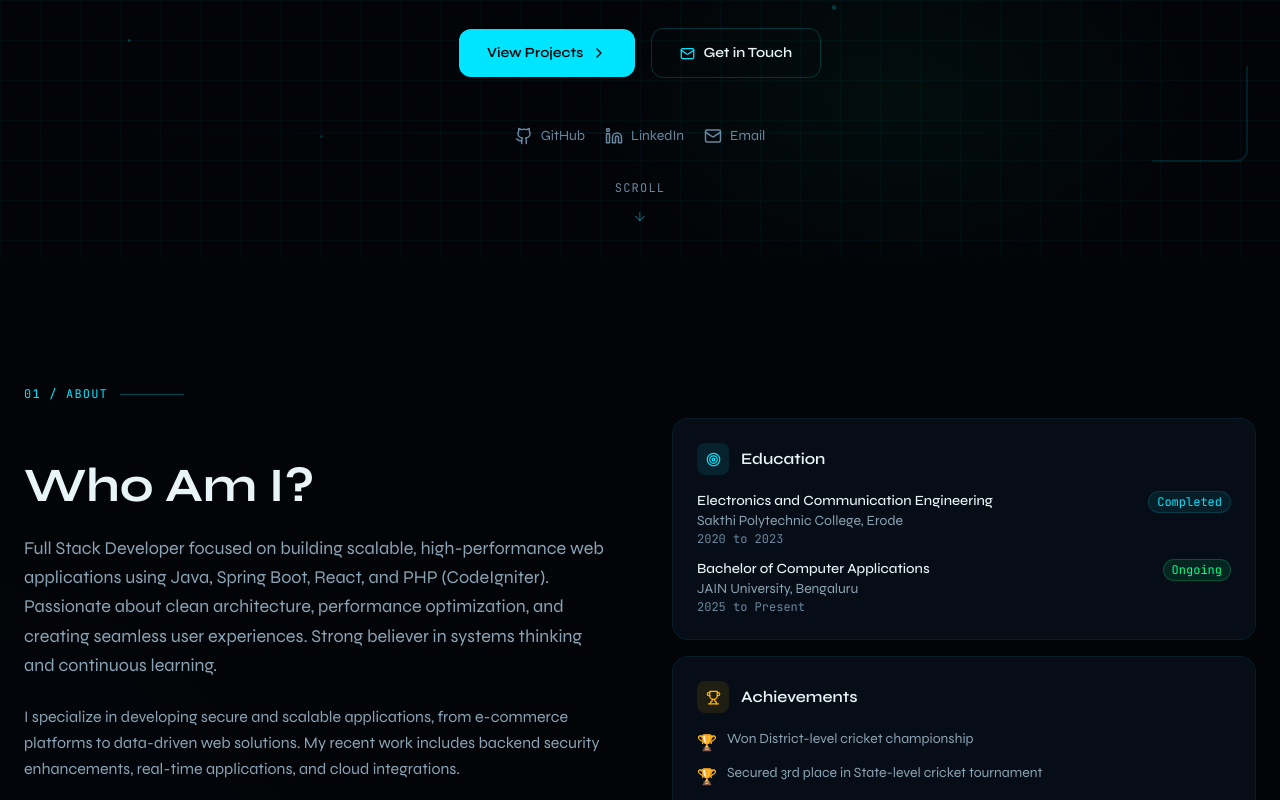
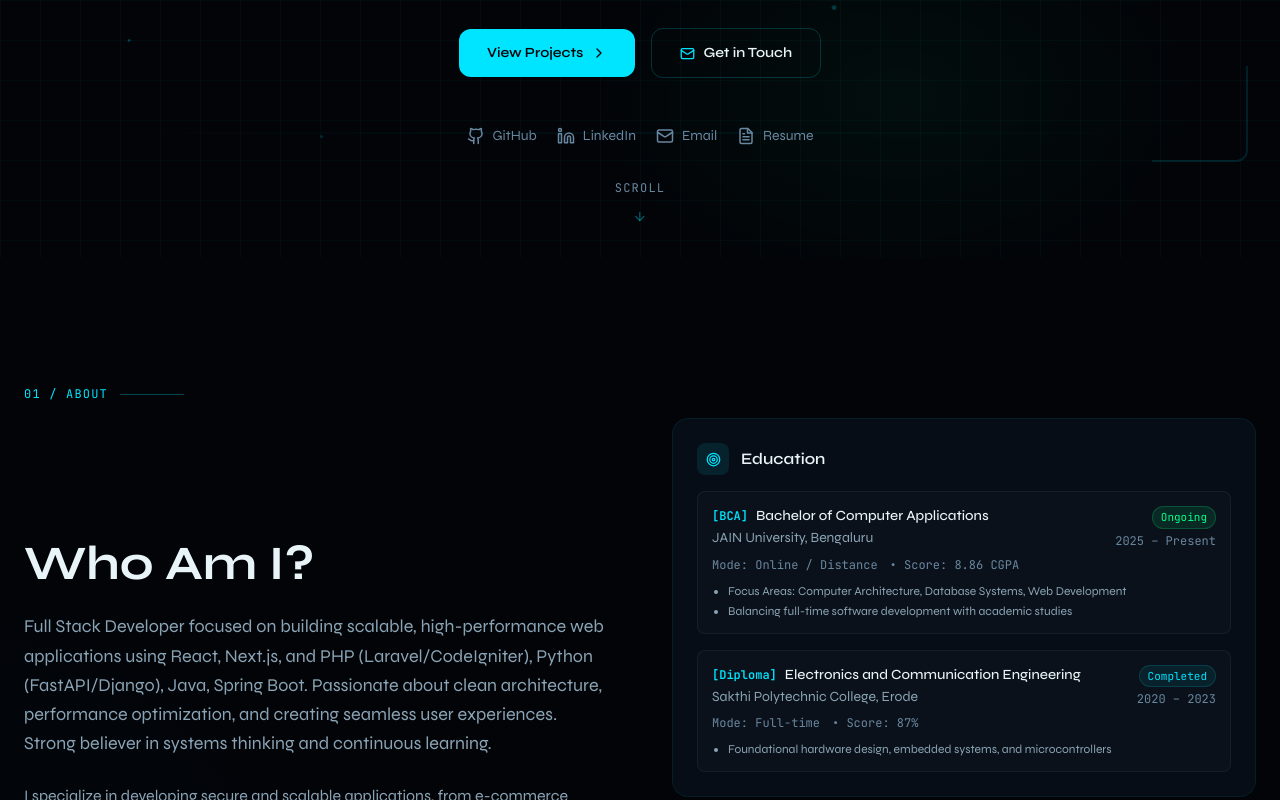
Before and after one commit to sabari05d/sabarinathan-portfolio, a Next.js app: page / in a window 1280 px wide. Shown: the part 560-1360 px from the top of the page. Built offline with nearby package versions, Linux system fonts and the light colour scheme.

Commit message:
V-1.3 Data updated and Resume added

```diff
--- a/src/components/sections/AboutSection.tsx
+++ b/src/components/sections/AboutSection.tsx
@@ -257,28 +257,50 @@ export default function AboutSection() {
                 </div>
                 <h3 className="font-semibold text-[#e8f4f8]">Education</h3>
               </div>
-              <div className="space-y-3">
+              <div className="space-y-4">
                 {data.education.map((edu) => (
-                  <div key={edu.course} className="flex justify-between items-start">
+                  <div
+                    key={edu.course}
+                    className="p-3.5 rounded-lg bg-[rgba(255,255,255,0.02)] border border-[rgba(255,255,255,0.05)] hover:border-[rgba(0,229,255,0.2)] transition-all"
+                  >
+                    <div className="flex justify-between items-start gap-2">
                       <div>
+                        <div className="flex items-center gap-2">
+                          <span className="text-xs font-mono font-semibold text-[#00e5ff]">
+                            [{edu.degree}]
+                          </span>
                           <p className="text-sm font-medium text-[#e8f4f8]">{edu.course}</p>
-                      <p className="text-sm text-[#8ba4b5]">{edu.institution}</p>
-                      <p
-                        className="text-xs text-[#6a87a0]"
-                        style={{ fontFamily: "'JetBrains Mono', monospace" }}
-                      >
-                        {edu.time}
-                      </p>
                         </div>
+                        <p className="text-sm text-[#8ba4b5] mt-0.5">{edu.institution}</p>
+                      </div>
+
+                      <div className="flex flex-col items-end gap-1">
                         <span
-                      className={`text-xs px-2 py-0.5 rounded-full ${edu.status === 'Ongoing'
+                          className={`text-[11px] px-2 py-0.5 rounded-full font-mono ${edu.status === 'Ongoing'
                               ? 'bg-[rgba(0,255,136,0.1)] text-[#00ff88] border border-[rgba(0,255,136,0.2)]'
                               : 'bg-[rgba(0,229,255,0.08)] text-[#00e5ff] border border-[rgba(0,229,255,0.15)]'
                             }`}
-                      style={{ fontFamily: "'JetBrains Mono', monospace" }}
                         >
                           {edu.status}
                         </span>
+                        <span className="text-xs text-[#6a87a0] font-mono">{edu.time}</span>
+                      </div>
+                    </div>
+
+                    {/* Mode & Score Badge Bar */}
+                    <div className="flex items-center gap-3 mt-2 text-xs font-mono text-[#6a87a0]">
+                      {edu.mode && <span>Mode: {edu.mode}</span>}
+                      {edu.score && <span>• Score: {edu.score}</span>}
+                    </div>
+
+                    {/* Bullet Highlights for Context */}
+                    {edu.highlights && edu.highlights.length > 0 && (
+                      <ul className="mt-2.5 space-y-1 pl-4 list-disc text-xs text-[#8ba4b5]">
+                        {edu.highlights.map((item, idx) => (
+                          <li key={idx}>{item}</li>
+                        ))}
+                      </ul>
+                    )}
                   </div>
                 ))}
               </div>
--- a/src/components/sections/ContactSection.tsx
+++ b/src/components/sections/ContactSection.tsx
@@ -2,7 +2,7 @@
 
 import { useRef } from 'react'
 import { motion, useInView } from 'framer-motion'
-import { Mail, Github, Linkedin, Globe, Send, ArrowRight,Phone } from 'lucide-react'
+import { Mail, Github, Linkedin, Globe, Send, ArrowRight, Phone, FileText } from 'lucide-react'
 import data from '@/data/portfolio.json'
 
 export default function ContactSection() {
@@ -40,6 +40,13 @@ export default function ContactSection() {
       value: data.contact.mobile,
       href: telHref,
       color: '#00ff88',
+    },
+    {
+      icon: FileText,
+      label: 'Resume',
+      value: 'Download Resume',
+      href: data.contact.resume,
+      color: '#00e5ff',
     },
   ]
 
--- a/src/components/sections/HeroSection.tsx
+++ b/src/components/sections/HeroSection.tsx
@@ -2,7 +2,7 @@
 
 import { useEffect, useState, useRef } from 'react'
 import { motion, useReducedMotion } from 'framer-motion'
-import { Github, Linkedin, Mail, ArrowDown, Zap, ChevronRight } from 'lucide-react'
+import { Github, Linkedin, Mail, ArrowDown, Zap, ChevronRight, FileText } from 'lucide-react'
 import data from '@/data/portfolio.json'
 
 const ROLES = data.landing.roles
@@ -225,6 +225,7 @@ export default function HeroSection() {
             { href: data.contact.github, Icon: Github, label: 'GitHub' },
             { href: data.contact.linkedin, Icon: Linkedin, label: 'LinkedIn' },
             { href: `mailto:${data.contact.email}`, Icon: Mail, label: 'Email' },
+            { href: data.contact.resume, Icon: FileText, label: 'Resume' },
           ].map(({ href, Icon, label }) => (
             <a
               key={label}
--- a/src/data/portfolio.json
+++ b/src/data/portfolio.json
@@ -1,7 +1,7 @@
 {
     "name": "Sabarinathan D",
     "title": "Full Stack Developer",
-    "summary": "Full Stack Developer focused on building scalable, high-performance web applications using Java, Spring Boot, React, and PHP (CodeIgniter). Passionate about clean architecture, performance optimization, and creating seamless user experiences. Strong believer in systems thinking and continuous learning.",
+    "summary": "Full Stack Developer focused on building scalable, high-performance web applications using React, Next.js, and PHP (Laravel/CodeIgniter), Python (FastAPI/Django), Java, Spring Boot. Passionate about clean architecture, performance optimization, and creating seamless user experiences. Strong believer in systems thinking and continuous learning.",
     "subsummary": "I specialize in developing secure and scalable applications, from e-commerce platforms to data-driven web solutions. My recent work includes backend security enhancements, real-time applications, and cloud integrations.",
     "landing": {
         "title": "Sabarinathan D",
@@ -184,8 +184,8 @@
                 "icon": "✨",
                 "span": "lg:col-span-1",
                 "skills": [
+                    "Gemini",
                     "OpenAI",
-                    "Gemini",
                     "Claude",
                     "Opencode",
                     "Omniroute",
@@ -212,9 +212,9 @@
                 "icon": "🔧",
                 "span": "lg:col-span-1",
                 "skills": [
-                    "Java",
                     "PHP",
                     "Python",
+                    "Java",
                     "C"
                 ]
             },
@@ -253,7 +253,7 @@
             "HTML": 95,
             "CSS": 90,
             "Bootstrap & Tailwild": 85,
-            "Java": 80,
+            "Java": 70,
             "Spring Boot": 78,
             "PHP": 90,
             "Python": 70,
@@ -268,12 +268,12 @@
             "AWS (Cloud Foundations)": 60,
             "Docker": 70,
             "Git & Github": 85,
-            "OpenAI": 70,
-            "Gemini": 70,
+            "Gemini": 80,
+            "OpenAI": 75,
             "Claude": 70,
-            "Opencode": 70,
-            "Omniroute": 70,
-            "Ollama": 70
+            "Opencode": 80,
+            "Omniroute": 75,
+            "Ollama": 65
         }
     },
     "experience": [
@@ -298,18 +298,29 @@
     ],
     "education": [
         {
+            "degree": "BCA",
+            "course": "Bachelor of Computer Applications",
+            "mode": "Online / Distance",
+            "status": "Ongoing",
+            "time": "2025 – Present",
+            "institution": "JAIN University, Bengaluru",
+            "score": "8.86 CGPA",
+            "highlights": [
+                "Focus Areas: Computer Architecture, Database Systems, Web Development",
+                "Balancing full-time software development with academic studies"
+            ]
+        },
+        {
             "degree": "Diploma",
             "course": "Electronics and Communication Engineering",
+            "mode": "Full-time",
             "status": "Completed",
-            "time": "2020 to 2023",
-            "institution": "Sakthi Polytechnic College, Erode"
-        },
-        {
-            "degree": "Bachelor",
-            "course": "Bachelor of Computer Applications",
-            "status": "Ongoing",
-            "time": "2025 to Present",
-            "institution": "JAIN University, Bengaluru"
+            "time": "2020 – 2023",
+            "institution": "Sakthi Polytechnic College, Erode",
+            "score": "87%",
+            "highlights": [
+                "Foundational hardware design, embedded systems, and microcontrollers"
+            ]
         }
     ],
     "achievements": [
@@ -326,7 +337,8 @@
         "email": "nsabarinathan.in@gmail.com",
         "linkedin": "https://www.linkedin.com/in/sabarinathan-d",
         "github": "https://github.com/sabari05d",
-        "mobile": "+91 6380286191"
+        "mobile": "+91 6380286191",
+        "resume": "https://drive.google.com/drive/folders/1-qkSG5ohN9t6_ZctJQiq5BYoxD8VVfqL"
     },
     "timeline": [
         {
```
Lines whose indentation alone changed are shown as unchanged.
